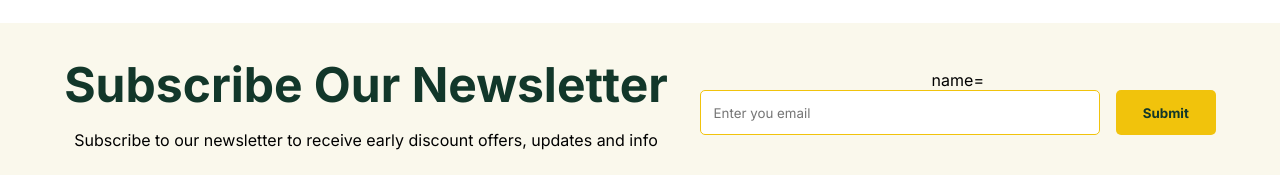
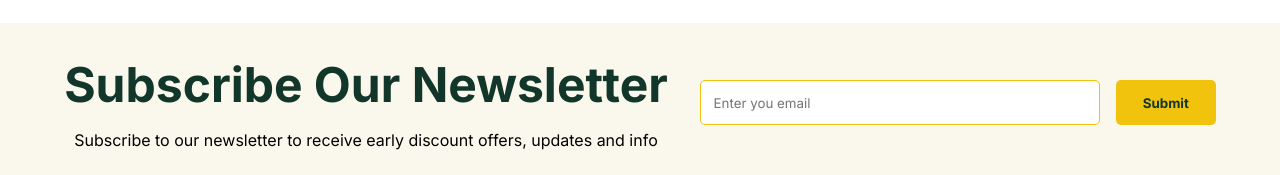
Before and after one commit to emillarsson99-m0wgli/StoraidStorageService, a React (Vite) app: page / in a window 1280 px wide. Shown: the part 6105-6280 px from the top of the page. Built offline with nearby package versions, Linux system fonts and the light colour scheme.

Commit message:
fixed issue with labelName and inputName

```diff
--- a/src/Components/Footer.jsx
+++ b/src/Components/Footer.jsx
@@ -13,7 +13,9 @@ function Footer() {
               <h2>Subscribe Our Newsletter</h2>
               <p>Subscribe to our newsletter to receive early discount offers, updates and info</p>
             </div>
-            <InputForm placeholder="Enter you email" labelclassName="footer-label" inputclassName="footer-input" />
+            <InputForm placeholder="Enter you email" labelclassName="footer-label" inputclassName="footer-input"
+              inputName="footerInput" labelName="footerLabel"
+            />
           </div>
         </div>
 
--- a/src/Components/InputForm.jsx
+++ b/src/Components/InputForm.jsx
@@ -1,18 +1,19 @@
 import Button from "./Button"
 
-function InputForm({ Text, shownText, placeholder, name, labelclassName, inputclassName, inputName, labelName }) {
+function InputForm({ Text, shownText, placeholder, labelclassName, inputclassName, inputName,labelName }) {
   return (
 
     <div className="input-form">
 
       <form action="">
-        <label className={`label ${labelclassName}`}  htmlFor={Text}>{shownText} name={labelName}</label>
+        <label className={`label ${labelclassName}`}  htmlFor={Text} name={`label ${labelName}`}>{shownText}
         <div className="form-row">
-          <input className={`input ${inputclassName}`} type="text" placeholder={placeholder} name={inputName} />
+          <input className={`input ${inputclassName}`} type="text" placeholder={placeholder} name={`input ${inputName}`} />
           <div>
             <Button Text="Submit" />
           </div>
         </div>
+        </label>
       </form>
 
     </div>
```
